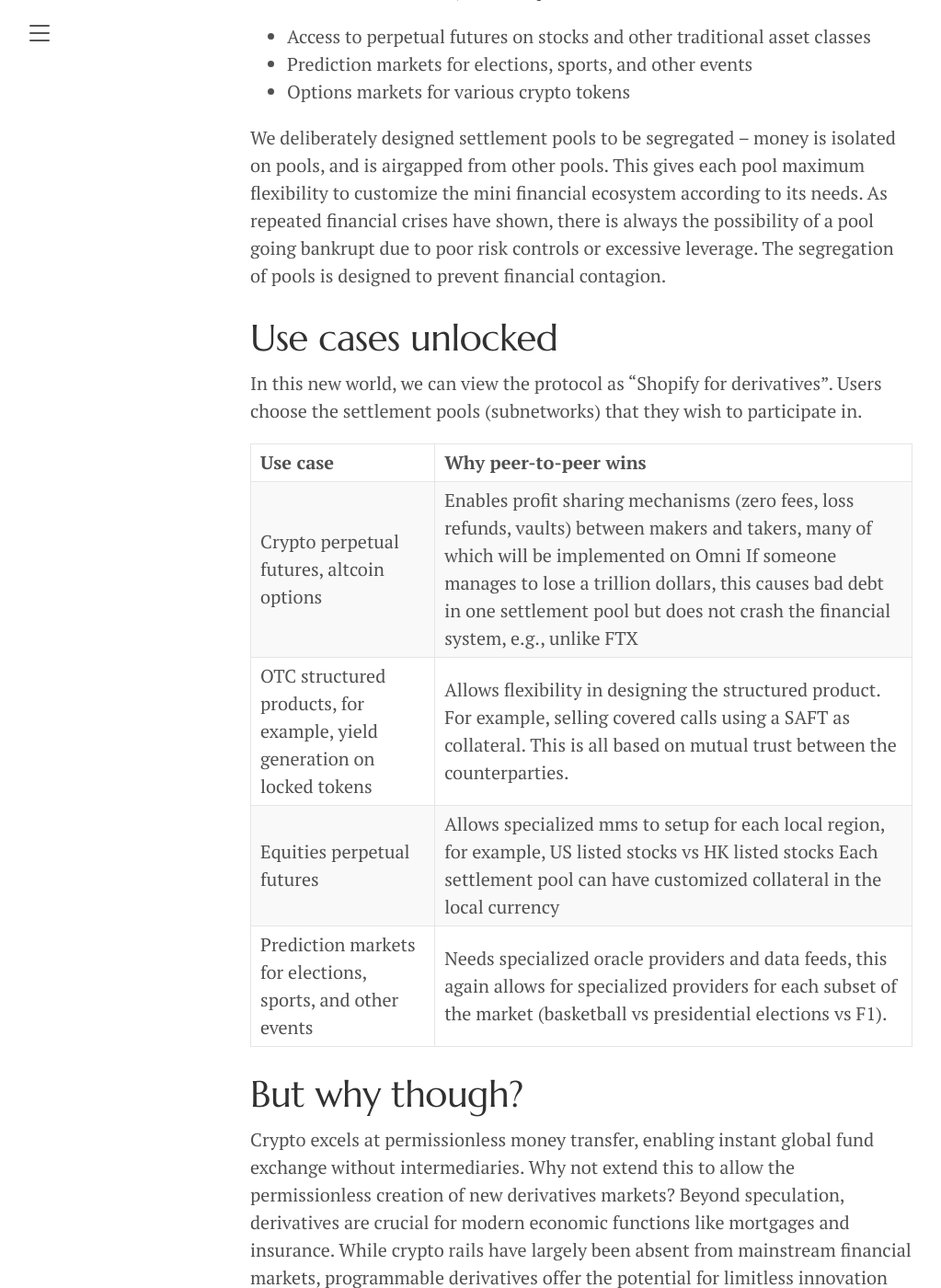
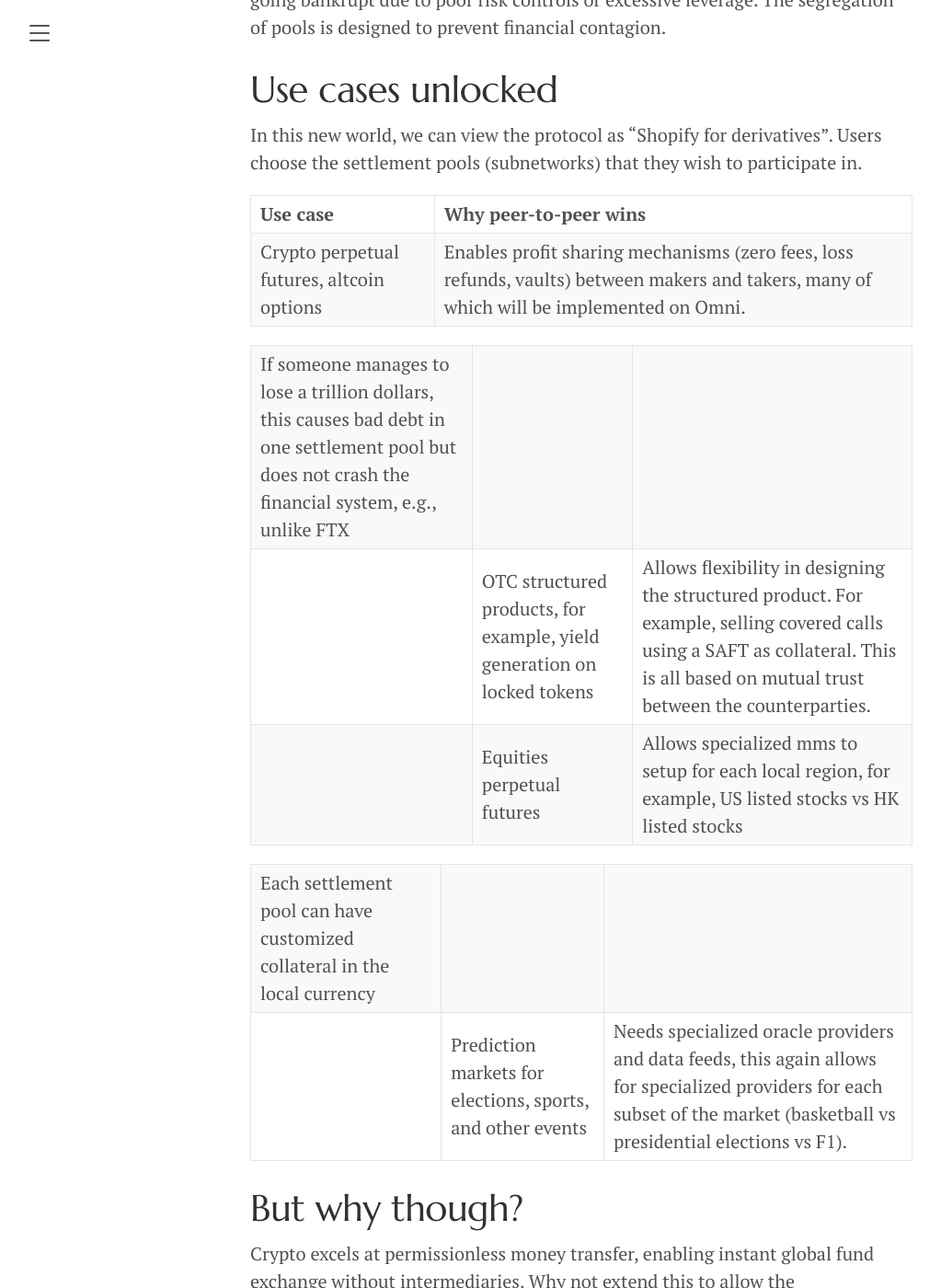
Before and after one commit to edwardyu/edwardyu.github.io, a Jekyll site: the page built from _posts/2025-05-06-programmable-derivatives.markdown, in a window 1280 px wide and 1400 px high, scrolled down 2811 px. Shown: the whole window at 92% size, without its empty margins (8-1031 px from the left). Built offline with Jekyll 4.4.1, drawn with Linux system fonts in a browser that asks for light colours; some of the changed text lies outside the part shown.

Commit message:
minor tweaks

```diff
--- a/_posts/2025-05-06-programmable-derivatives.markdown
+++ b/_posts/2025-05-06-programmable-derivatives.markdown
@@ -43,7 +43,9 @@ But let’s say you wanted to create your own OTC desk, one that provides liquid
 1. You would generate a settlement pool, and define rules for collateral and liquidation. Let’s say you allow 5x leverage, so the collateral requirement will be 20% of the notional contract size, and liquidation occurs at 10%.
 2. You would need to provide an oracle that conforms to our API requirements. For example, let’s say you had a Websocket stream that defines the mark price for the derivative as the win probability:
 
+<div style="text-align: center">
 ![][image1]
+</div>
 
 3. You would need to provide quotes, bids and asks that reflect commitments to buy and sell the derivative at a specified price.
 
@@ -61,9 +63,13 @@ In this new world, we can view the protocol as “Shopify for derivatives”. Us
 
 | Use case | Why peer-to-peer wins |
 | :---- | :---- |
-| Crypto perpetual futures, altcoin options | Enables profit sharing mechanisms (zero fees, loss refunds, vaults) between makers and takers, many of which will be implemented on Omni If someone manages to lose a trillion dollars, this causes bad debt in one settlement pool but does not crash the financial system, e.g., unlike FTX |
+| Crypto perpetual futures, altcoin options | Enables profit sharing mechanisms (zero fees, loss refunds, vaults) between makers and takers, many of which will be implemented on Omni.
+
+If someone manages to lose a trillion dollars, this causes bad debt in one settlement pool but does not crash the financial system, e.g., unlike FTX |
 | OTC structured products, for example, yield generation on locked tokens  | Allows flexibility in designing the structured product. For example, selling covered calls using a SAFT as collateral. This is all based on mutual trust between the counterparties. |
-| Equities perpetual futures | Allows specialized mms to setup for each local region, for example, US listed stocks vs HK listed stocks Each settlement pool can have customized collateral in the local currency |
+| Equities perpetual futures | Allows specialized mms to setup for each local region, for example, US listed stocks vs HK listed stocks
+
+Each settlement pool can have customized collateral in the local currency |
 | Prediction markets for elections, sports, and other events | Needs specialized oracle providers and data feeds, this again allows for specialized providers for each subset of the market (basketball vs presidential elections vs F1). |
 
 # But why though?
```
Also changed, not shown: other parts of _posts/2025-05-06-programmable-derivatives.markdown (+1 -1 lines).
